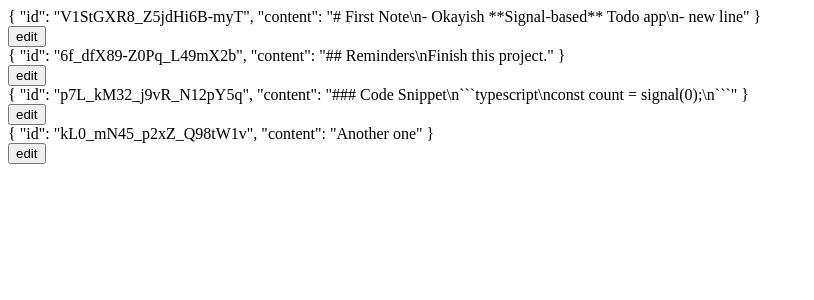
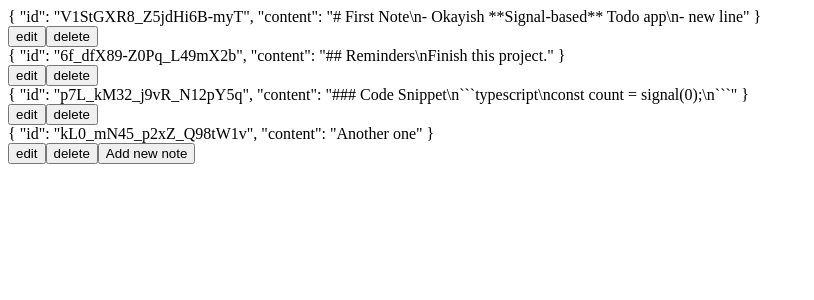
Before and after one commit to jasonvictorio/notes, an Angular app: page / in a window 1280 px wide. Shown: the top 300 px of the page, without its empty margins (0-814 px from the left). Built offline with nearby package versions, Linux system fonts and the light colour scheme.

Commit message:
feat: add delete functionality for notes and enhance note addition

```diff
--- a/src/app/notes/note/note.html
+++ b/src/app/notes/note/note.html
@@ -8,4 +8,5 @@
   <textarea [(ngModel)]="markdownString"></textarea>
 } @else {
   <button type="button" (click)="onEdit()">edit</button>
+  <button type="button" (click)="onDelete()">delete</button>
 }
--- a/src/app/notes/note/note.ts
+++ b/src/app/notes/note/note.ts
@@ -12,6 +12,7 @@ export class NoteComponent {
   note = input.required<Note>()
   markdownString = signal<string>('')
   update = output<Note>()
+  delete = output<Note['id']>()
   isEditing = signal<boolean>(false)
 
   onEdit() {
@@ -30,4 +31,8 @@ export class NoteComponent {
     this.isEditing.set(false)
     this.markdownString.set('')
   }
+
+  onDelete() {
+    this.delete.emit(this.note().id)
+  }
 }
--- a/src/app/notes/notes.html
+++ b/src/app/notes/notes.html
@@ -1,2 +1,8 @@
 @for (note of notes(); track note.id) {
-  <app-note [note]="note" (update)="onUpdate($event)" /> }
+  <app-note
+    [note]="note"
+    (update)="onUpdate($event)"
+    (delete)="onDelete($event)" />
+}
+
+<button type="button" (click)="onAdd()">Add new note</button>
--- a/src/app/notes/notes.ts
+++ b/src/app/notes/notes.ts
@@ -1,4 +1,5 @@
 import { Component, signal } from '@angular/core'
+import { nanoid } from 'nanoid'
 import { NoteComponent } from './note/note'
 
 export type Note = {
@@ -39,4 +40,13 @@ export class NotesComponent {
       notes.map((n) => (n.id !== note.id ? n : note)),
     )
   }
+
+  onAdd() {
+    const newNote = { id: nanoid(), content: '' }
+    this.notes.update((notes) => [...notes, newNote])
+  }
+
+  onDelete(noteId: Note['id']) {
+    this.notes.update((notes) => notes.filter((n) => n.id !== noteId))
+  }
 }
```
